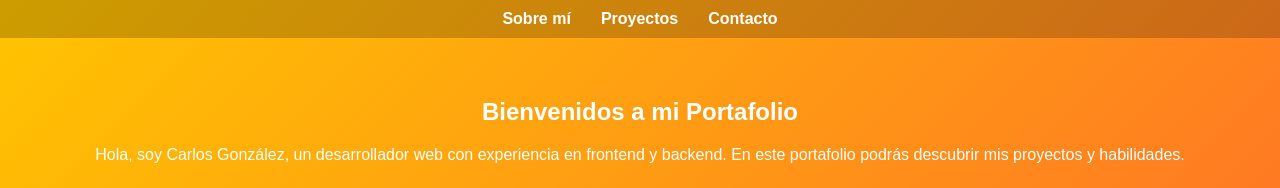
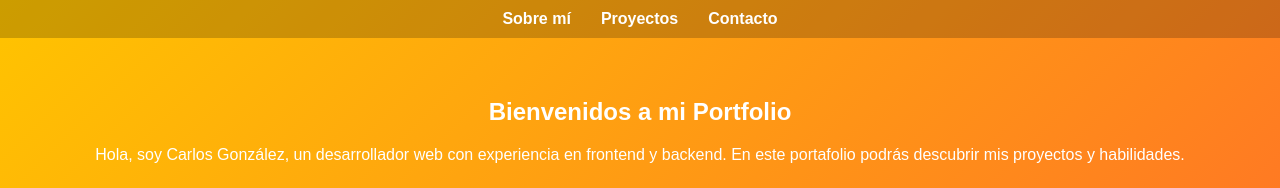
Before and after one commit to AlfaPSH/AlfaWEB, a plain HTML site: page index.html in a window 1280 px wide. Shown: the top 188 px of the page. Drawn offline with Linux system fonts and the light colour scheme.

Commit message:
Arreglar errores de ortografia

```diff
--- a/index.html
+++ b/index.html
@@ -18,7 +18,7 @@
     </header>
     <main>
         <section class="intro-section">
-            <h1>Bienvenidos a mi Portafolio</h1>
+            <h1>Bienvenidos a mi Portfolio</h1>
             <p>Hola, soy Carlos González, un desarrollador web con experiencia en frontend y backend. En este portafolio podrás descubrir mis proyectos y habilidades.</p>
         </section>
         <section>
```
